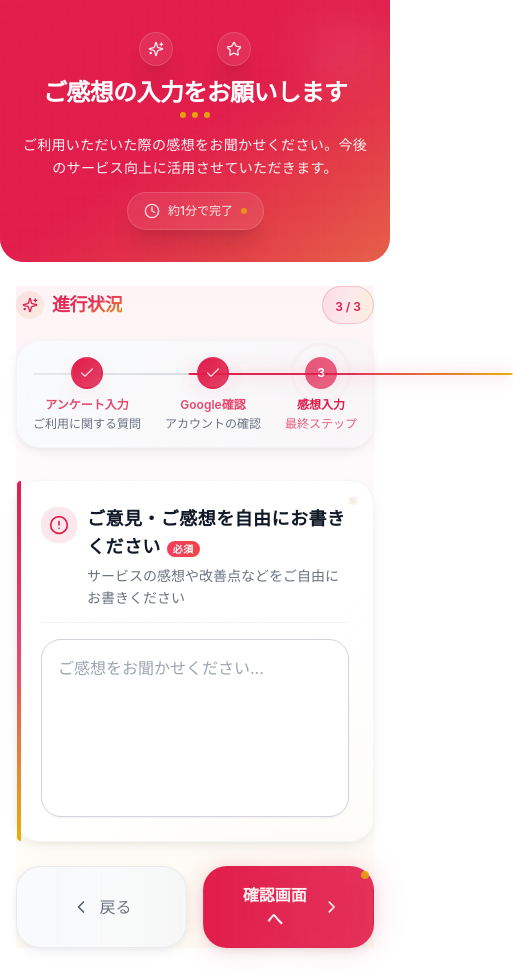
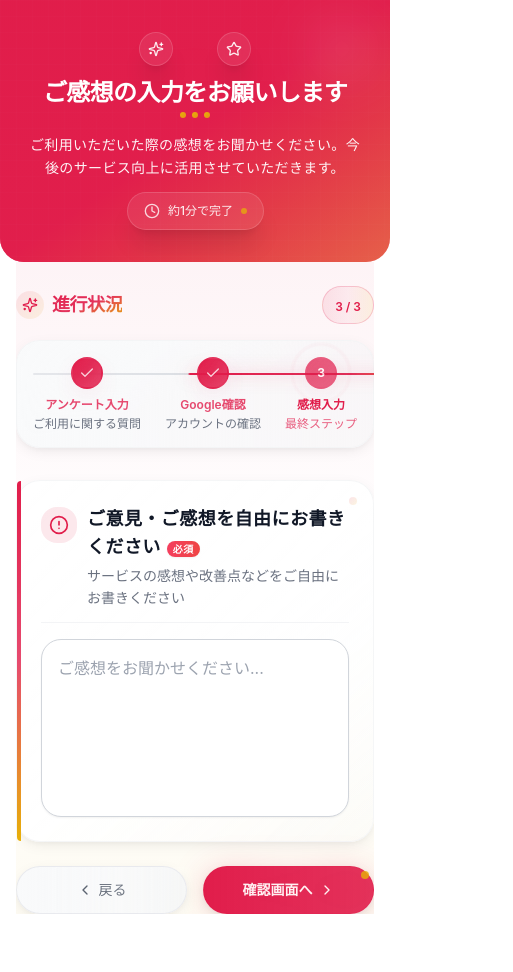
Before and after one commit to Okusan11/c-links-survey, a React (Create React App) app: page /reviewform in a window 390 px wide. Shown: the whole page, 513 px wide, since content can reach past the window. After the commit the page ends 938 px from the top, so only its background shows below. Built offline with nearby package versions, Linux system fonts and the light colour scheme.

Commit message:
フォームデザインを一新

```diff
--- a/src/components/common/FormButtons.tsx
+++ b/src/components/common/FormButtons.tsx
@@ -36,7 +36,7 @@ const FormButtons: React.FC<FormButtonsProps> = ({
         <button
           onClick={onBack}
           className={cn(
-            "group relative flex-1 sm:flex-none px-8 py-4 text-base font-medium rounded-2xl touch-target",
+            "group relative flex-1 sm:flex-none px-6 sm:px-8 py-3 sm:py-4 text-sm sm:text-base font-medium rounded-2xl touch-target",
             "bg-gradient-to-r from-gray-50 to-gray-100/80 text-gray-700",
             "border border-gray-200/80 shadow-soft",
             "hover:from-gray-100 hover:to-gray-150/80 hover:shadow-medium hover:border-gray-300/80 hover:-translate-y-0.5",
@@ -45,9 +45,9 @@ const FormButtons: React.FC<FormButtonsProps> = ({
             "active:scale-[0.98] active:translate-y-0"
           )}
         >
-          <div className="flex items-center justify-center gap-2">
-            <ChevronLeft className="h-5 w-5 transition-transform duration-300 group-hover:-translate-x-0.5" />
-            <span>{backButtonText}</span>
+          <div className="flex items-center justify-center gap-1.5 sm:gap-2">
+            <ChevronLeft className="h-4 w-4 sm:h-5 sm:w-5 transition-transform duration-300 group-hover:-translate-x-0.5" />
+            <span className="whitespace-nowrap">{backButtonText}</span>
           </div>
 
           {/* ホバー時のシマー効果 */}
@@ -59,7 +59,7 @@ const FormButtons: React.FC<FormButtonsProps> = ({
         onClick={() => onNext()}
         disabled={disabled}
         className={cn(
-          "group relative flex-1 sm:flex-none px-8 py-4 text-base font-semibold rounded-2xl touch-target",
+          "group relative flex-1 sm:flex-none px-6 sm:px-8 py-3 sm:py-4 text-sm sm:text-base font-semibold rounded-2xl touch-target",
           "bg-gradient-to-r from-primary via-primary/95 to-primary/90 text-primary-foreground",
           "shadow-soft border border-primary/20",
           !disabled && "hover:from-primary/95 hover:via-primary/90 hover:to-primary/85 hover:shadow-card-hover hover:-translate-y-1",
@@ -70,9 +70,9 @@ const FormButtons: React.FC<FormButtonsProps> = ({
           disabled ? "opacity-60 cursor-not-allowed" : ""
         )}
       >
-        <div className="flex items-center justify-center gap-2">
-          <span>{nextButtonText}</span>
-          <ChevronRight className="h-5 w-5 transition-transform duration-300 group-hover:translate-x-0.5" />
+        <div className="flex items-center justify-center gap-1.5 sm:gap-2">
+          <span className="whitespace-nowrap">{nextButtonText}</span>
+          <ChevronRight className="h-4 w-4 sm:h-5 sm:w-5 transition-transform duration-300 group-hover:translate-x-0.5" />
         </div>
 
         {/* プログレス効果 */}
--- a/src/components/common/PageLayout.tsx
+++ b/src/components/common/PageLayout.tsx
@@ -12,8 +12,8 @@ interface PageLayoutProps {
 const PageLayout: React.FC<PageLayoutProps> = ({ title, subtitle, children, className }) => {
   return (
     <div className={cn("max-w-4xl mx-auto pb-6 md:pb-8 lg:pb-12 px-4 md:px-6 lg:px-8", className)}>
-      {/* ヒーローセクション - モバイルでコンパクト */}
-      <div className="relative bg-gradient-to-br from-primary via-primary/95 to-primary/85 px-4 py-8 sm:px-6 sm:py-12 md:py-20 md:px-10 -mx-4 md:-mx-6 lg:-mx-8 overflow-hidden rounded-b-2xl sm:rounded-b-3xl">
+      {/* ヒーローセクション - モバイルでコンパクト、横スクロール防止 */}
+      <div className="relative bg-gradient-to-br from-primary via-primary/95 to-primary/85 px-4 py-8 sm:px-6 sm:py-12 md:py-20 md:px-10 -mx-4 sm:-mx-6 lg:-mx-8 overflow-hidden rounded-b-2xl sm:rounded-b-3xl">
         {/* 背景装飾要素 */}
         <div className="absolute inset-0">
           {/* メイングラデーション */}
@@ -67,7 +67,7 @@ const PageLayout: React.FC<PageLayoutProps> = ({ title, subtitle, children, clas
           {/* サブタイトル - モバイルでコンパクト */}
           {subtitle && (
             <div className="mt-4 sm:mt-8 md:mt-12 space-y-3 sm:space-y-4 animate-fade-in-up" style={{ animationDelay: '0.3s' }}>
-              <div className="text-sm sm:text-lg md:text-2xl text-white/95 max-w-3xl leading-relaxed">
+              <div className="text-sm sm:text-lg md:text-2xl text-white/95 max-w-3xl leading-relaxed px-2 sm:px-0">
                 {subtitle.split('\n').map((line, index) => (
                   <p key={index} className="mb-2 sm:mb-3 font-medium tracking-wide">
                     {line}
@@ -91,7 +91,7 @@ const PageLayout: React.FC<PageLayoutProps> = ({ title, subtitle, children, clas
       </div>
 
       {/* コンテンツエリア */}
-      <div className="relative">
+      <div className="relative overflow-hidden">
         {/* 背景グラデーション */}
         <div className="absolute inset-0 bg-gradient-to-b from-primary/5 via-transparent to-accent/5 -z-10" />
 
```
